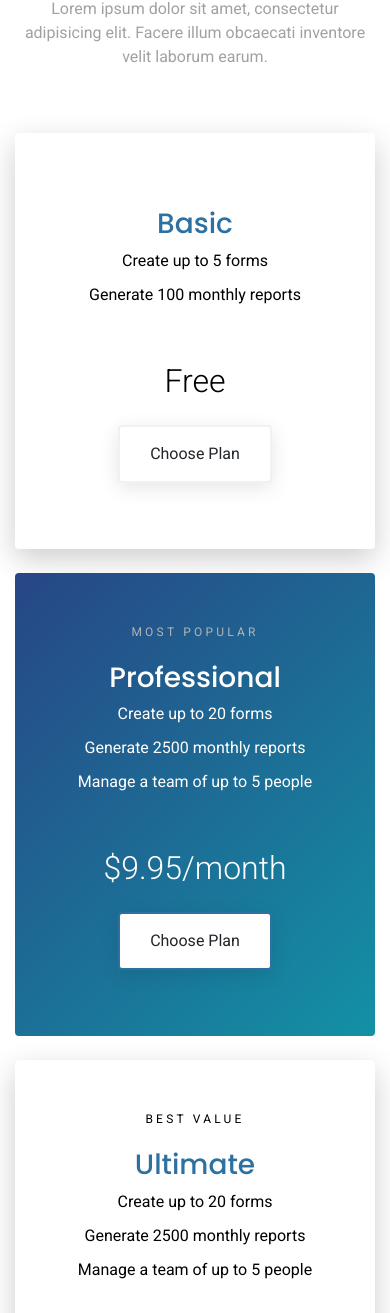
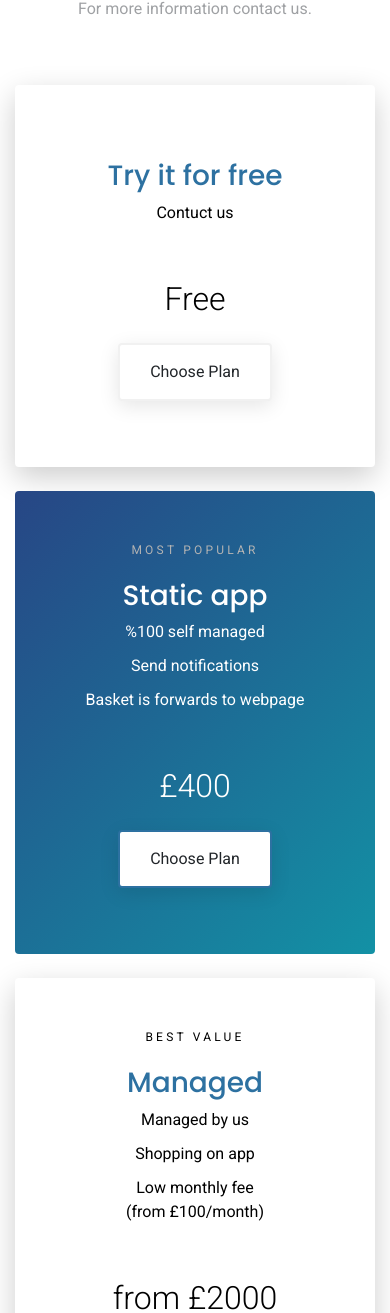
Before and after one commit to qaft/qaft.github.io, a plain HTML site: page pricing.html in a window 390 px wide. Shown: the part 687-2000 px from the top of the page. Drawn offline with Linux system fonts and the light colour scheme.

Commit message:
Add files via upload

```diff
--- a/pricing.html
+++ b/pricing.html
@@ -5,7 +5,7 @@
   <meta charset="utf-8">
   <meta content="width=device-width, initial-scale=1.0" name="viewport">
 
-  <title>SoftLand Bootstrap Template - Pricing</title>
+  <title>QAFT Bootstrap Template - Pricing</title>
   <meta content="" name="description">
   <meta content="" name="keywords">
 
@@ -53,7 +53,7 @@
       <div class="row align-items-center">
 
         <div class="col-6 col-lg-2">
-          <h1 class="mb-0 site-logo"><a href="index.html" class="mb-0">SoftLand</a></h1>
+          <h1 class="mb-0 site-logo"><a href="index.html" class="mb-0">QAFT</a></h1>
         </div>
 
         <div class="col-12 col-md-10 d-none d-lg-block">
@@ -110,7 +110,7 @@
             <div class="row justify-content-center">
               <div class="col-md-7 text-center hero-text">
                 <h1 data-aos="fade-up" data-aos-delay="">Our Pricing</h1>
-                <p class="mb-5" data-aos="fade-up" data-aos-delay="100">Lorem ipsum dolor sit amet, consectetur adipisicing elit.</p>
+                <p class="mb-5" data-aos="fade-up" data-aos-delay="100">A plan that's right for your business.</p>
               </div>
             </div>
           </div>
@@ -125,7 +125,7 @@
         <div class="row justify-content-center text-center">
           <div class="col-md-7 mb-5">
             <h2 class="section-heading">Choose A Plan</h2>
-            <p>Lorem ipsum dolor sit amet, consectetur adipisicing elit. Facere illum obcaecati inventore velit laborum earum.</p>
+            <p>For more information contact us.</p>
           </div>
         </div>
         <div class="row align-items-stretch">
@@ -133,10 +133,9 @@
           <div class="col-lg-4 mb-4 mb-lg-0">
             <div class="pricing h-100 text-center">
               <span>&nbsp;</span>
-              <h3>Basic</h3>
+              <h3>Try it for free</h3>
               <ul class="list-unstyled">
-                <li>Create up to 5 forms</li>
-                <li>Generate 100 monthly reports</li>
+                <li>Contuct us</li>
               </ul>
               <div class="price-cta">
                 <strong class="price">Free</strong>
@@ -147,14 +146,14 @@
           <div class="col-lg-4 mb-4 mb-lg-0">
             <div class="pricing h-100 text-center popular">
               <span class="popularity">Most Popular</span>
-              <h3>Professional</h3>
+              <h3>Static app</h3>
               <ul class="list-unstyled">
-                <li>Create up to 20 forms</li>
-                <li>Generate 2500 monthly reports</li>
-                <li>Manage a team of up to 5 people</li>
+                <li>%100 self managed</li>
+                <li>Send notifications</li>
+                <li>Basket is forwards to webpage</li>
               </ul>
               <div class="price-cta">
-                <strong class="price">$9.95/month</strong>
+                <strong class="price">£400</strong>
                 <p><a href="#" class="btn btn-white">Choose Plan</a></p>
               </div>
             </div>
@@ -162,14 +161,14 @@
           <div class="col-lg-4 mb-4 mb-lg-0">
             <div class="pricing h-100 text-center">
               <span class="popularity">Best Value</span>
-              <h3>Ultimate</h3>
+              <h3>Managed</h3>
               <ul class="list-unstyled">
-                <li>Create up to 20 forms</li>
-                <li>Generate 2500 monthly reports</li>
-                <li>Manage a team of up to 5 people</li>
+                <li>Managed by us</li>
+                <li>Shopping on app</li>
+                <li>Low monthly fee<br> (from £100/month)</li>
               </ul>
               <div class="price-cta">
-                <strong class="price">$199.95/month</strong>
+                <strong class="price">from £2000</strong>
                 <p><a href="#" class="btn btn-white">Choose Plan</a></p>
               </div>
             </div>
@@ -179,6 +178,7 @@
     </section>
 
     <!-- ======= Testimonials Section ======= -->
+    <!--
     <section class="section border-top border-bottom">
       <div class="container">
         <div class="row justify-content-center text-center mb-5">
@@ -264,6 +264,7 @@
           </div>
         </div>
       </div>
+      -->
     </section><!-- End Testimonials Section -->
 
     <!-- ======= CTA Section ======= -->
@@ -287,7 +288,7 @@
     <div class="container">
       <div class="row">
         <div class="col-md-4 mb-4 mb-md-0">
-          <h3>About SoftLand</h3>
+          <h3>About Qaft</h3>
           <p>Lorem ipsum dolor sit amet, consectetur adipisicing elit. Eius ea delectus pariatur, numquam aperiam
             dolore nam optio dolorem facilis itaque voluptatum recusandae deleniti minus animi.</p>
           <p class="social">
@@ -330,7 +331,7 @@
 
       <div class="row justify-content-center text-center">
         <div class="col-md-7">
-          <p class="copyright">&copy; Copyright SoftLand. All Rights Reserved</p>
+          <p class="copyright">&copy; Copyright Qaft. All Rights Reserved</p>
           <div class="credits">
             <!--
             All the links in the footer should remain intact.
@@ -338,7 +339,7 @@
             Licensing information: https://bootstrapmade.com/license/
             Purchase the pro version with working PHP/AJAX contact form: https://bootstrapmade.com/buy/?theme=SoftLand
           -->
-            Designed by <a href="https://bootstrapmade.com/">BootstrapMade</a>
+
           </div>
         </div>
       </div>
```
Also changed, not shown: index.html (+17 -1 lines).
